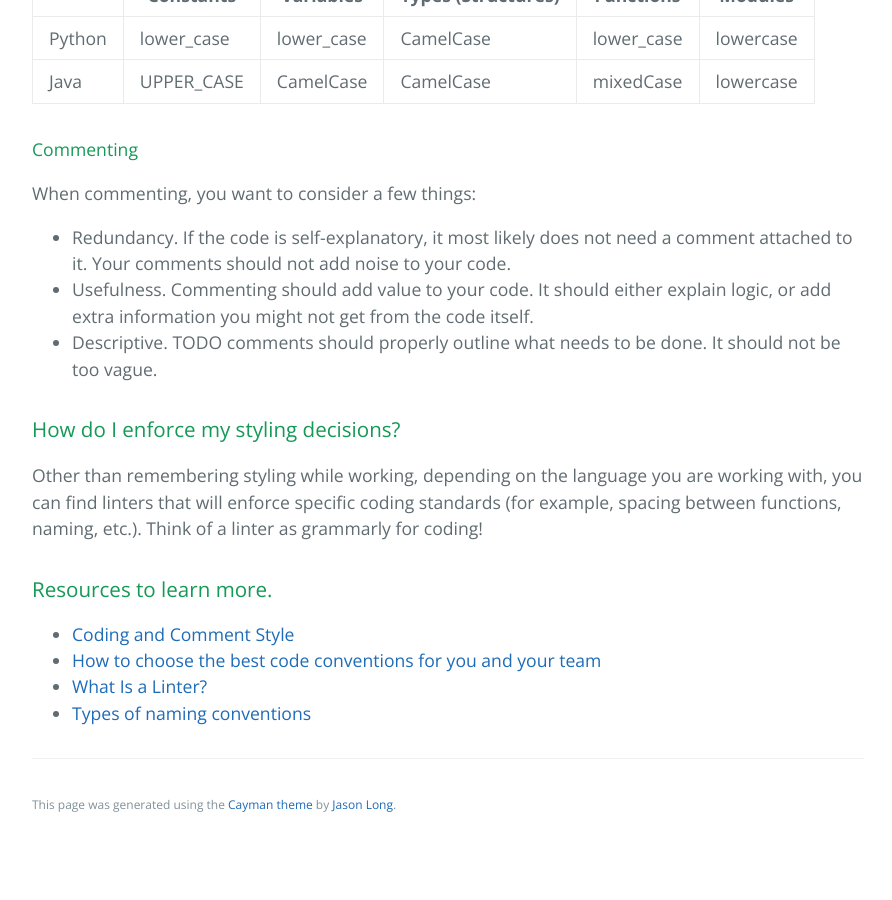
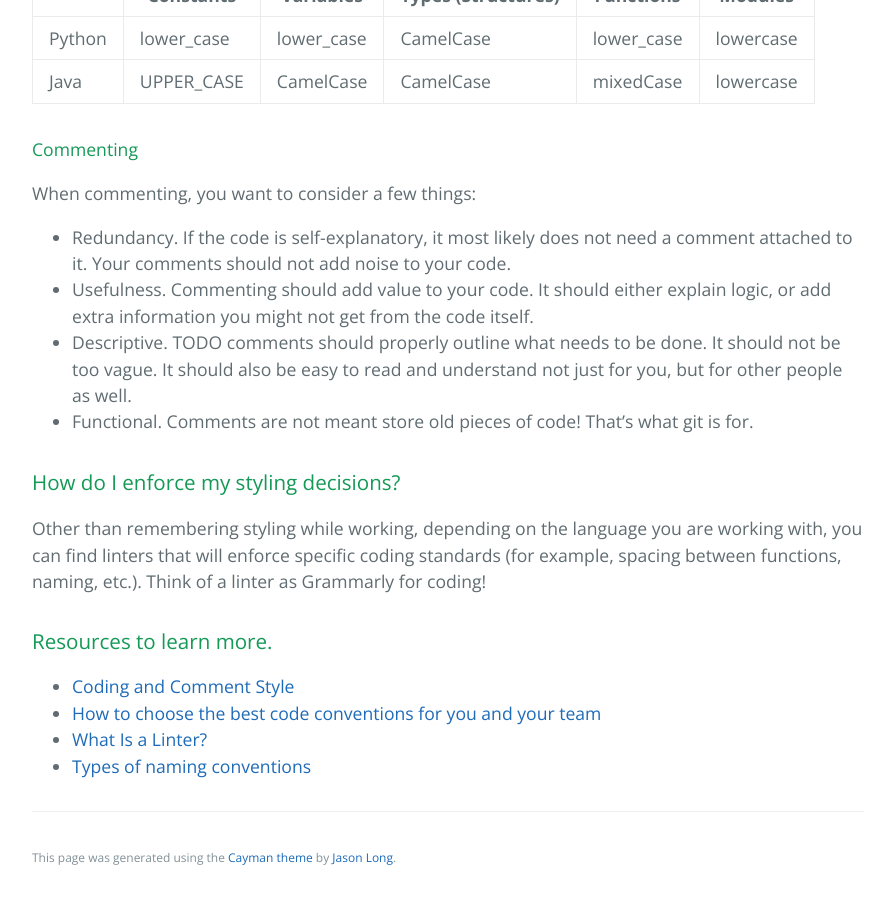
Before and after one commit to learning-software-engineering/learning-software-engineering.github.io, a Jekyll site: the page built from Topics/Development_Process/clean_coding_styling.md, in a window 1280 px wide and 900 px high, scrolled down 1297 px. Shown: the whole window, without its empty margins (192-1084 px from the left). Built offline with Jekyll 4.4.1, drawn with Linux system fonts in a browser that asks for light colours; our own code applies the rules of GitHub Pages for plain Markdown files; before the commit the page ends 2144 px from its top, so only the background shows below that.

Commit message:
Update clean_coding_styling.md

```diff
--- a/Topics/Development_Process/clean_coding_styling.md
+++ b/Topics/Development_Process/clean_coding_styling.md
@@ -24,11 +24,12 @@ There are many different naming conventions which you can learn [here](https://w
 When commenting, you want to consider a few things:
 - Redundancy. If the code is self-explanatory, it most likely does not need a comment attached to it. Your comments should not add noise to your code.
 - Usefulness. Commenting should add value to your code. It should either explain logic, or add extra information you might not get from the code itself.
-- Descriptive. TODO comments should properly outline what needs to be done. It should not be too vague.
+- Descriptive. TODO comments should properly outline what needs to be done. It should not be too vague. It should also be easy to read and understand not just for you, but for other people as well.
+- Functional. Comments are not meant store old pieces of code! That's what git is for.
 
 ### How do I enforce my styling decisions?
 
-Other than remembering styling while working, depending on the language you are working with, you can find linters that will enforce specific coding standards (for example, spacing between functions, naming, etc.). Think of a linter as grammarly for coding!
+Other than remembering styling while working, depending on the language you are working with, you can find linters that will enforce specific coding standards (for example, spacing between functions, naming, etc.). Think of a linter as Grammarly for coding!
 
 ### Resources to learn more.
 - [Coding and Comment Style](https://mitcommlab.mit.edu/broad/commkit/coding-and-comment-style/#:~:text=Your%20code%20will%20only%20be,be%20consistent%20with%20field%20conventions.)
```
